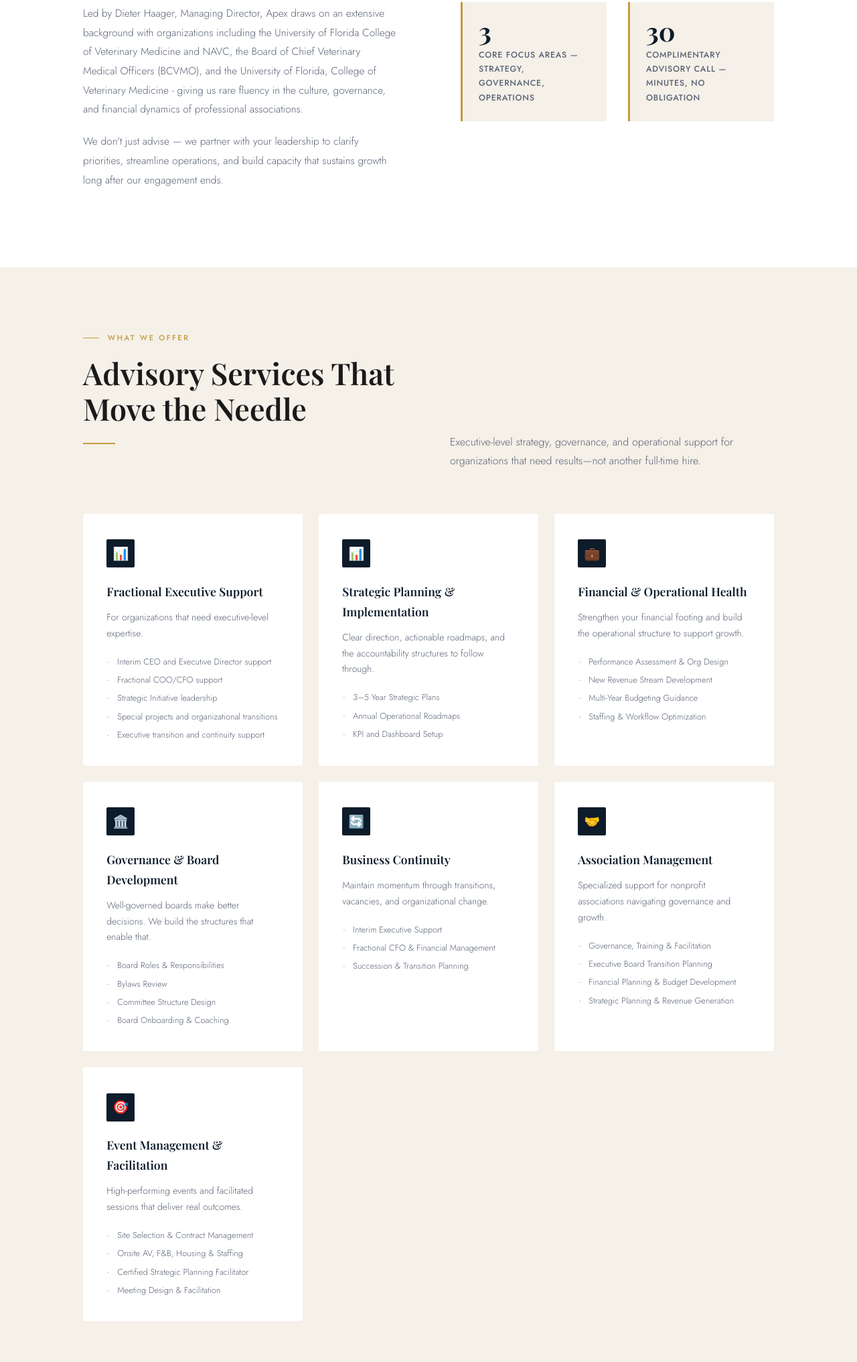
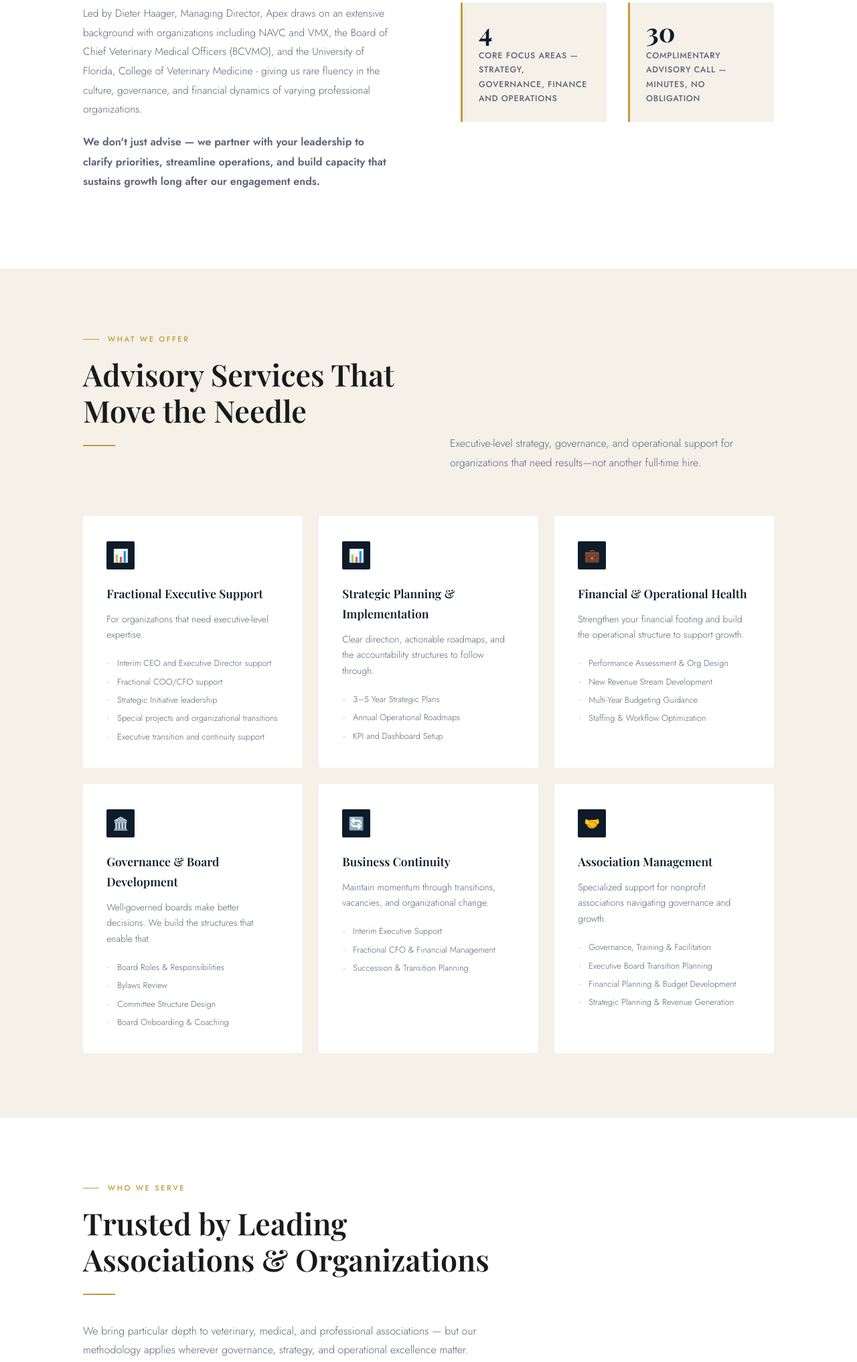
Before and after one commit to mhaager/apex.github.io, a plain HTML site: page index.html in a window 1280 px wide. Shown: the part 1432-3465 px from the top of the page at 67% size. Drawn offline with nearby package versions, Linux system fonts and the light colour scheme.

Commit message:
updates rev 2

```diff
--- a/index.html
+++ b/index.html
@@ -893,8 +893,8 @@
         <h2 class="section-title">Deep Expertise. Practical Results.</h2>
         <div class="gold-rule"></div>
         <p>Apex Advisory Services brings over two decades of executive leadership and hands-on experience with both for-profit and nonprofit organizations — combining strategic insight with ground-level execution to deliver outcomes that last.</p>
-        <p>Led by Dieter Haager, Managing Director, Apex draws on an extensive background with organizations including the University of Florida College of Veterinary Medicine and NAVC, the Board of Chief Veterinary Medical Officers (BCVMO), and the University of Florida, College of Veterinary Medicine - giving us rare fluency in the culture, governance, and financial dynamics of professional associations.</p>
-        <p>We don't just advise — we partner with your leadership to clarify priorities, streamline operations, and build capacity that sustains growth long after our engagement ends.</p>
+        <p>Led by Dieter Haager, Managing Director, Apex draws on an extensive background with organizations including NAVC and VMX, the Board of Chief Veterinary Medical Officers (BCVMO), and the University of Florida, College of Veterinary Medicine - giving us rare fluency in the culture, governance, and financial dynamics of varying professional organizations.</p>
+        <p style="font-size: 12pt;"><b>We don't just advise — we partner with your leadership to clarify priorities, streamline operations, and build capacity that sustains growth long after our engagement ends.</b></p>
       </div>
       <div class="about-stats fade-up">
         <div class="stat-card">
@@ -906,8 +906,8 @@
           <div class="stat-label">Sectors Served — Nonprofit & For-Profit</div>
         </div>
         <div class="stat-card">
-          <div class="stat-num">3</div>
-          <div class="stat-label">Core Focus Areas — Strategy, Governance, Operations</div>
+          <div class="stat-num">4</div>
+          <div class="stat-label">Core Focus Areas — Strategy, Governance, Finance and Operations</div>
         </div>
         <div class="stat-card">
           <div class="stat-num">30</div>
@@ -1004,19 +1004,7 @@
         </ul>
       </div>
 
-      <div class="service-card fade-up">
-        <div class="service-icon">🎯</div>
-        <h3>Event Management & Facilitation</h3>
-        <p>High-performing events and facilitated sessions that deliver real outcomes.</p>
-        <ul class="service-items">
-          <li>Site Selection & Contract Management</li>
-          <li>Onsite AV, F&B, Housing & Staffing</li>
-          <li>Certified Strategic Planning Facilitator</li>
-          <li>Meeting Design & Facilitation</li>
-        </ul>
-      </div>
 
-    </div>
   </div>
 </section>
 
@@ -1059,16 +1047,9 @@
           <span class="client-tag">Long-term strategic growth</span>
         </div>
     </div>
+</div>
 
 
-
-
-    </div>
-
-    <div style="margin-top:3rem;padding:2rem 2.5rem;background:var(--cream);border-left:4px solid var(--gold);border-radius:2px;" class="fade-up">
-      <p style="font-family:'Playfair Display',serif;font-size:1.1rem;color:var(--navy);font-style:italic;margin-bottom:0.75rem;">"Organizations we've had the privilege to support include the Board of Chief Veterinary Medical Officers, American Board of Veterinary Practitioners, Association of Exotic Mammal Veterinarians, Florida Institute of CPAs, and others across the veterinary and professional services landscape."</p>
-      <p style="font-size:0.8rem;color:var(--muted);font-weight:500;letter-spacing:0.06em;text-transform:uppercase;">— Dieter M. Haager, Managing Director</p>
-    </div>
   </div>
 </section>
 
@@ -1161,7 +1142,7 @@
         <h3>Strategic Thinking</h3>
       </div>
     </div>
-    <p class="fade-up" style="text-align:center;margin-top:2.5rem;font-family:'Playfair Display',serif;font-size:1.3rem;color:var(--navy);font-style:italic;">To Deliver Immediate Impact.</p>
+    <p class="fade-up" style="text-align:left;margin-top:2.5rem;font-family:'Playfair Display',serif;font-size:1.3rem;color:var(--navy);font-style:italic;font-weight:600;">To Deliver Immediate Impact.</p>
   </div>
 </section>
 
```
